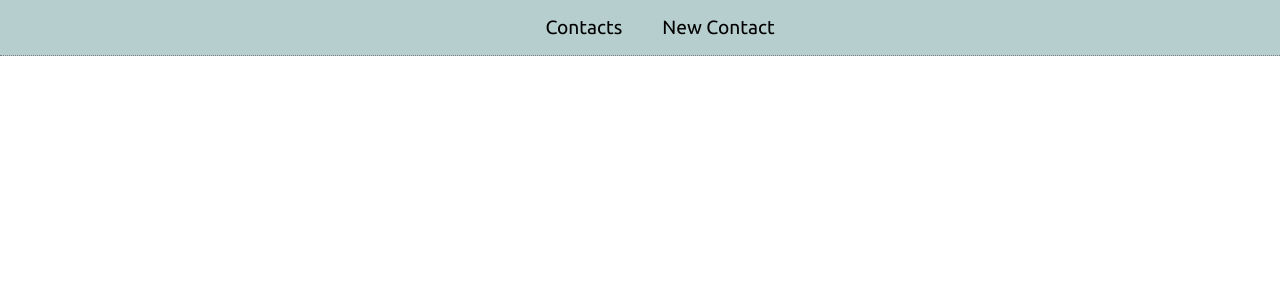
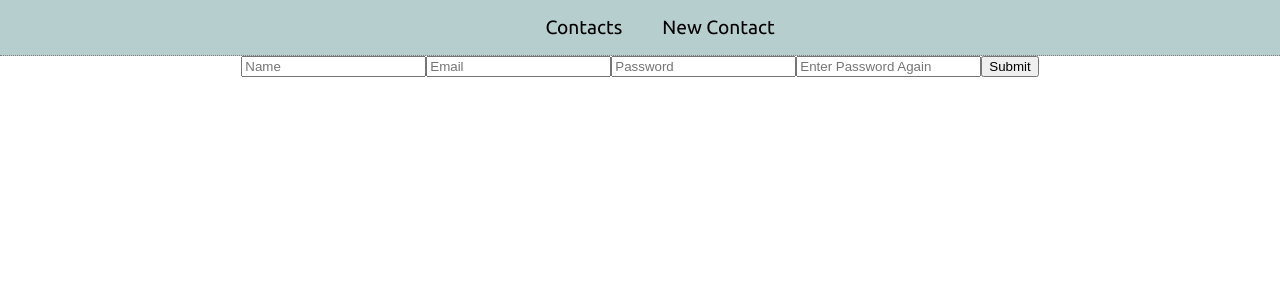
Before and after one commit to Tootoo2/time-for-friends-frontend, a React (Create React App) app: page /register in a window 1280 px wide. Shown: the top 300 px of the page. Built offline with nearby package versions, Linux system fonts and the light colour scheme.

Commit message:
log in work

```diff
--- a/src/App.js
+++ b/src/App.js
@@ -2,20 +2,22 @@ import React from 'react';
 import { Route } from 'react-router-dom';
 
 import './App.css';
-import Header from './components/Header/Header'
+import Header from './components/Header/Header';
 import ContactList from './containers/ContactList/ContactList';
 import NewContact from './containers/NewContact/NewContact';
-import IndividualContact from './containers/IndividualContact/IndividualContact'
+import IndividualContact from './containers/IndividualContact/IndividualContact';
 import Login from './auth/login';
+import Register from './auth/register';
 
 const App = () => {
 	return (
 		<div className='App'>
-      <Header />
+			<Header />
 			<Route path='/' exact component={ContactList} />
 			<Route path='/newcontact' exact component={NewContact} />
-      <Route path='/contact/:id' exact component={IndividualContact}></Route>
-      <Route path='/login' exact component={Login}></Route>
+			<Route path='/contact/:id' exact component={IndividualContact} />
+			<Route path='/login' exact component={Login} />
+			<Route path='/register' exact component={Register} />
 		</div>
 	);
 };
--- a/src/auth/register.js
+++ b/src/auth/register.js
@@ -0,0 +1,70 @@
+import React, { Component } from 'react';
+import axios from 'axios'
+
+class Register extends Component {
+	state = {
+		name: '',
+		email: '',
+		password: '',
+		password2: '',
+	};
+
+	onChange = e => {
+		this.setState({ [e.target.id]: e.target.value });
+	};
+
+	onSubmit = e => {
+		e.preventDefault();
+
+		const newUser = {
+			name: this.state.name,
+			email: this.state.email,
+			password: this.state.password,
+			password2: this.state.password2,
+		};
+
+    axios
+		.post('http://localhost:3001/api/users/register', newUser)
+		.then(res => console.log(res.data));	};
+
+	render() {
+		const { name, email, password, password2 } = this.state;
+
+		return (
+			<form onSubmit={this.onSubmit}>
+				<input
+					type='text'
+					onChange={this.onChange}
+					value={name}
+					id='name'
+					placeholder='Name'
+				/>
+				<input
+					type='text'
+					onChange={this.onChange}
+					value={email}
+					id='email'
+					placeholder='Email'
+				/>
+				<input
+					type='text'
+					onChange={this.onChange}
+					value={password}
+					id='password'
+					placeholder='Password'
+				/>
+				<input
+					type='text'
+					onChange={this.onChange}
+					value={password2}
+					id='password2'
+					placeholder='Enter Password Again'
+				/>
+				<button type='submit'>Submit</button>
+			</form>
+		);
+	}
+}
+
+
+export default Register
--- a/src/store/actions/actions.js
+++ b/src/store/actions/actions.js
@@ -7,6 +7,13 @@ export const setContacts = contacts => {
 	return {
 		type: actionTypes.FETCH_CONTACTS,
 		payload: contacts,
+	};
+};
+
+export const setCurrentUser = decoded => {
+	return {
+		type: actionTypes.SET_CURRENT_USER,
+		payload: decoded,
 	};
 };
 
@@ -27,7 +34,6 @@ export const deleteContact = id => {
 };
 
 export const loginUser = userData => dispatch => {
-  console.log('You reached loginUser with userData: ', userData)
 	axios.post('http://localhost:3001/api/users/login', userData).then(res => {
 		const { token } = res.data;
 		localStorage.setItem('jwtToken', token);
@@ -36,10 +42,3 @@ export const loginUser = userData => dispatch => {
 		dispatch(setCurrentUser(decoded));
 	});
 };
-
-export const setCurrentUser = decoded => {
-	return {
-		type: actionTypes.SET_CURRENT_USER,
-		payload: decoded,
-	};
-};
```
